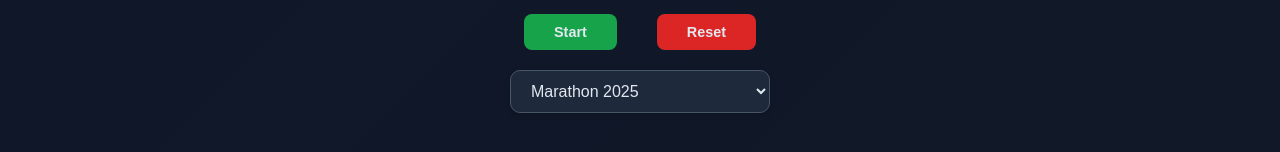
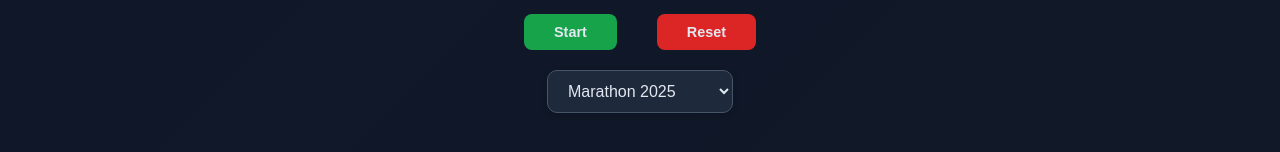
Before and after one commit to Kathi134/auto-stopping-stopwatch, a React (Create React App) app: page / in a window 1280 px wide. Shown: the part 592-744 px from the top of the page. Built offline with nearby package versions, Linux system fonts and the light colour scheme.

Commit message:
refac: mini style adaption for deploy test

```diff
--- a/src/components/judge/JudgeModeSelection.js
+++ b/src/components/judge/JudgeModeSelection.js
@@ -6,9 +6,11 @@ export default function JudgeModeSelection({ startingTime, mode, setMode }) {
         <span>
             <div className="center bottom-margin">
                 <div className="secondary-text">Ergebniserfassung für Modus:</div>
-                <select name="mode" onChange={(e) => setMode(JSON.parse(e.target.value))} value={JSON.stringify(mode)}>
-                    {MODES.map(m => <option value={JSON.stringify(m)} key={m.name} >{m.name} (id: {m.id})</option>)}
-                </select>
+                <div>
+                    <select name="mode" onChange={(e) => setMode(JSON.parse(e.target.value))} value={JSON.stringify(mode)}>
+                        {MODES.map(m => <option value={JSON.stringify(m)} key={m.name} >{m.name} (id: {m.id})</option>)}
+                    </select>
+                </div>
 
                 <div className="secondary-text">gestartet: {startingTime.toLocaleString()}</div>
             </div>
--- a/src/styles/judge.css
+++ b/src/styles/judge.css
@@ -93,9 +93,8 @@ h1 {
    --------------------------------------------------------- */
 
 select {
-    min-width: 260px;
-
     padding: 0.7rem 2.5rem 0.7rem 1rem;
+    margin: 0 1rem;
 
     border: 1px solid var(--border);
     border-radius: 10px;
@@ -784,19 +783,3 @@ button:disabled {
 .theme-dark #toggle-btns .default:hover {
     color: #79b6c9;
 }
-
-
-/* ---------------------------------------------------------
-   Mobile
-   --------------------------------------------------------- */
-
-@media (max-width: 700px) {
-
-    .theme-dark .card {
-        background: rgba(30, 41, 59, 0.9);
-    }
-
-    .theme-dark table td {
-        border-color: #334155;
-    }
-}
```
